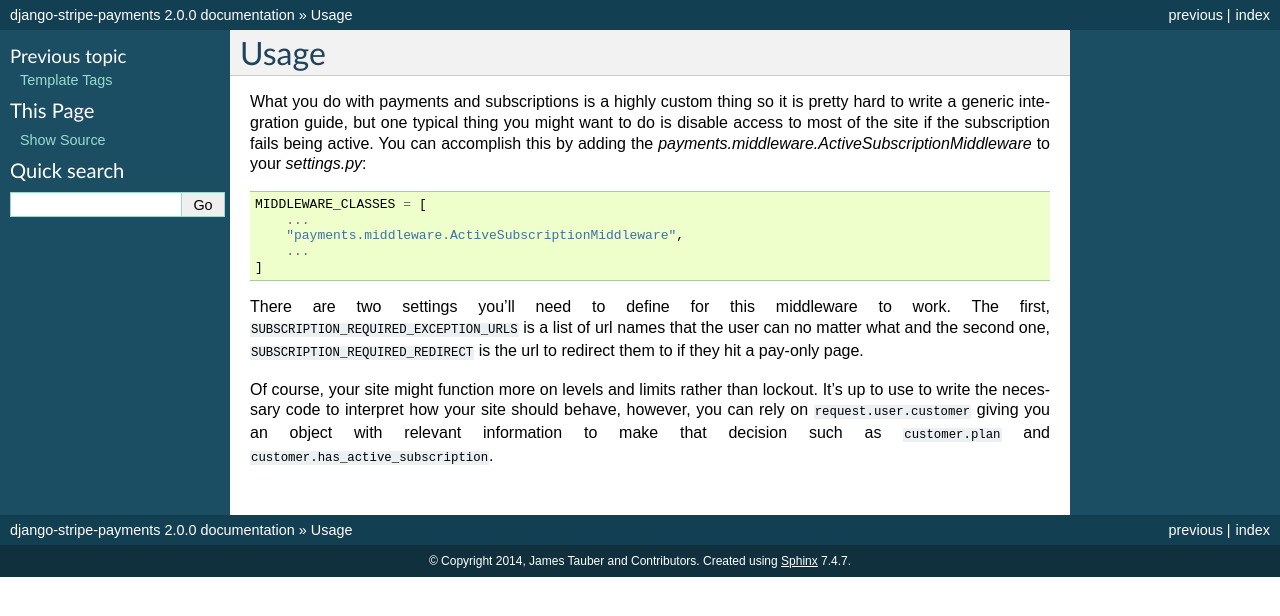
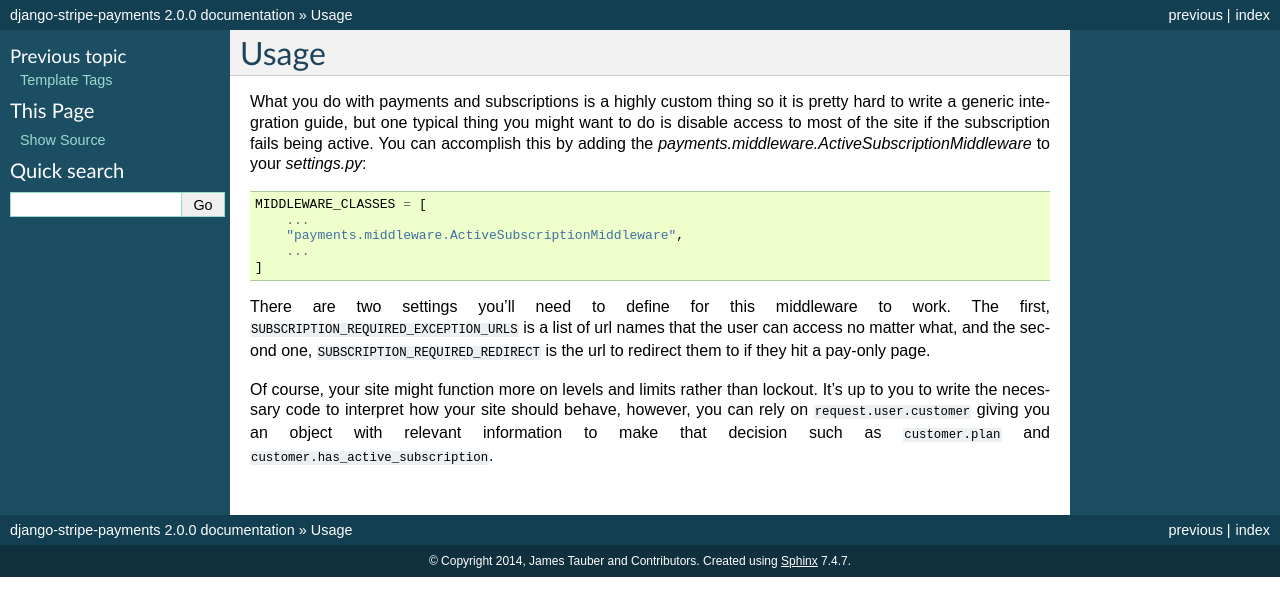
Before and after one commit to pinax/pinax-stripe-light, a Sphinx documentation site: the page built from docs/usage.rst, in a window 1280 px wide. Shown: the top 616 px of the page. Built offline with Sphinx 7.4.7, drawn with Linux system fonts in a browser that asks for light colours.

Commit message:
Update usage.rst
Added a missing word ('access') and a couple minor tweaks.

```diff
--- a/docs/usage.rst
+++ b/docs/usage.rst
@@ -17,10 +17,10 @@ to your `settings.py`::
 
 There are two settings you'll need to define for this middleware to work. The first,
 ``SUBSCRIPTION_REQUIRED_EXCEPTION_URLS`` is a list of url names that the user can
-no matter what and the second one, ``SUBSCRIPTION_REQUIRED_REDIRECT`` is the url to
-redirect them to if they hit a pay-only page.
+access no matter what, and the second one, ``SUBSCRIPTION_REQUIRED_REDIRECT`` is the url
+to redirect them to if they hit a pay-only page.
 
 Of course, your site might function more on levels and limits rather than lockout. It's up
-to use to write the necessary code to interpret how your site should behave, however, you
+to you to write the necessary code to interpret how your site should behave, however, you
 can rely on ``request.user.customer`` giving you an object with relevant information to
 make that decision such as ``customer.plan`` and ``customer.has_active_subscription``.
```
